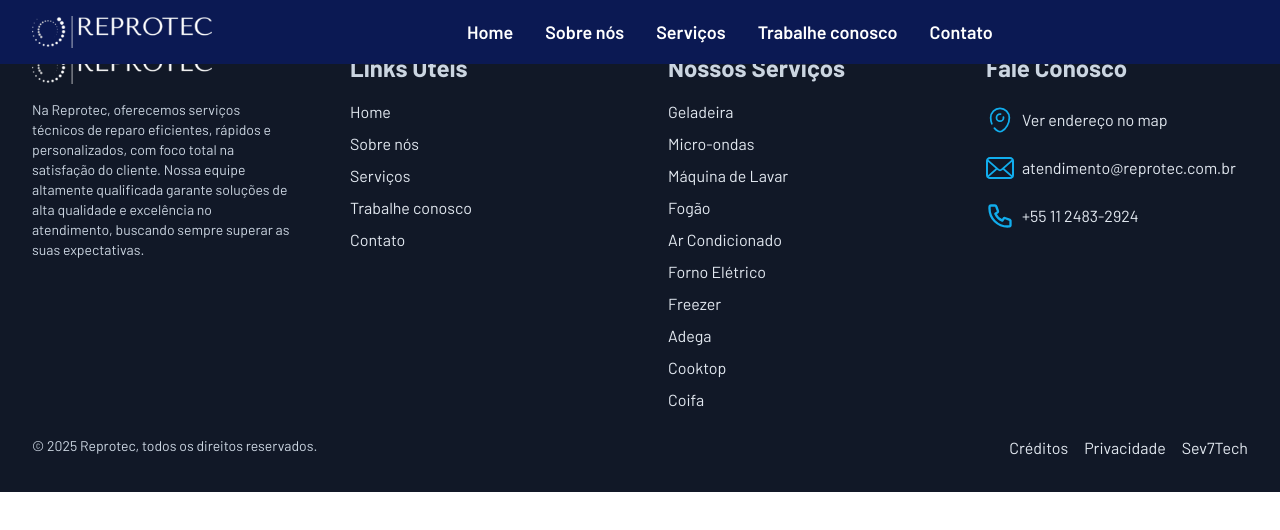
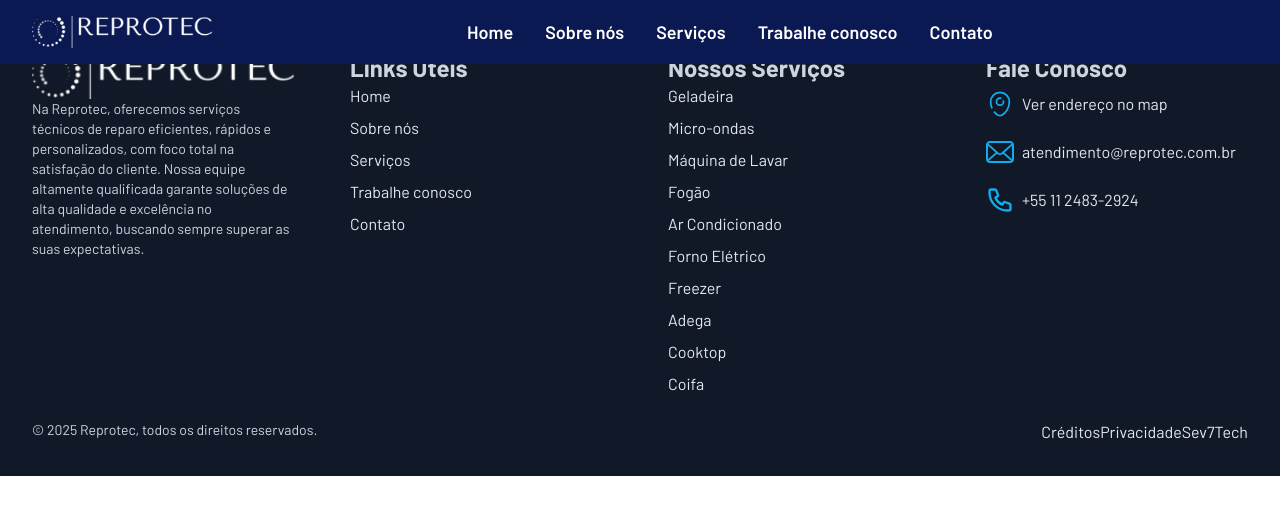
Before and after one commit to Sev7tech/reprotec, a Next.js app: page / in a window 1280 px wide. Shown: the top 530 px of the page. Built offline with nearby package versions, Linux system fonts and the light colour scheme.

Commit message:
chore: update name class

```diff
--- a/src/components/Footer.tsx
+++ b/src/components/Footer.tsx
@@ -58,7 +58,7 @@
   return (
     <footer className="flex flex-col gap-6 bg-gray-900 py-8">
       <section className="max-container grid grid-cols-1 gap-8 md:grid-cols-2 md:justify-items-stretch md:gap-14 lg:grid-cols-4">
-        <section className="gap16">
+        <section className="gapCol16">
           <Brand src="/images/logo-white.png" />
           <Typography.Text className="text-sm text-slate-300">
             Na Reprotec, oferecemos serviços técnicos de reparo eficientes,
@@ -69,18 +69,18 @@
           </Typography.Text>
         </section>
 
-        <section className="gap16">
+        <section className="gapCol16">
           <Typography.H3 className="text-slate-300">Links Úteis</Typography.H3>
           {linkList({ links: navigatorLinks })}
         </section>
 
-        <section className="gap16">
+        <section className="gapCol16">
           <Typography.H3 className="text-slate-300">
             Nossos Serviços
           </Typography.H3>
           {linkList({ links: servicesLinks })}
         </section>
-        <section className="gap16">
+        <section className="gapCol16">
           <Typography.H3 className="text-slate-300">Fale Conosco</Typography.H3>
           {henderContacts({ contacts: contactList })}
         </section>
@@ -89,7 +89,7 @@
         <Typography.Text className="text-sm text-slate-300">
           &copy; {currentYear} Reprotec, todos os direitos reservados.
         </Typography.Text>
-        <ul className="gap16 md:flex md:flex-row">
+        <ul className="gapCol16 md:flex md:flex-row">
           {creditsLinks.map((link) => (
             <li key={link.id}>
               <Typography.Link
```
